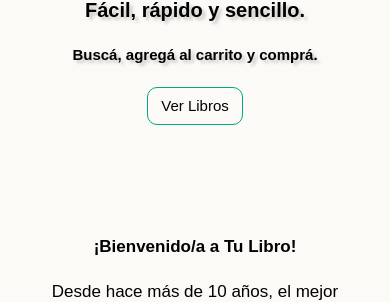
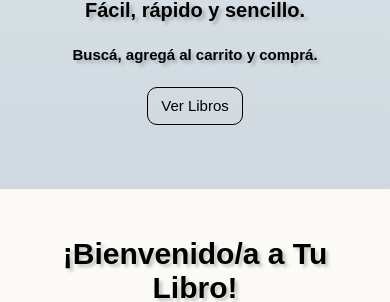
Before and after one commit to MicaBahurlet/TuLibro, a plain HTML site: page index.html in a window 390 px wide. Shown: the part 545-847 px from the top of the page. Drawn offline with nearby package versions, Linux system fonts and the light colour scheme.

Commit message:
add new book´s and Style Hero

```diff
--- a/assets/Style.css
+++ b/assets/Style.css
@@ -322,6 +322,8 @@ header a img{
     justify-content: space-around;
     align-items: center;
     padding: 4rem;
+    background-image: linear-gradient(to top, #cfd9df 0%, #e2ebf0 100%);
+
 }
 
 #Hero .textHero{
@@ -333,15 +335,18 @@ header a img{
 #Hero .textHero h1{
     font-size: 47px;
     text-shadow: 0.2rem 0.2rem 0.2rem rgba(0, 0, 0, 0.2);
+
 }
 #Hero .textHero h2{
     font-size: 30px;
     text-shadow: 0.2rem 0.2rem 0.2rem rgba(0, 0, 0, 0.2);
+
 }
 
 #Hero .textHero h3{
     font-size: 20px;
     text-shadow: 0.2rem 0.2rem 0.2rem rgba(0, 0, 0, 0.2);
+
 }
 
 .button {
@@ -355,8 +360,8 @@ header a img{
     transition: .5s;
     font-weight: 400;
     font-size: 17px;
-    border: 1px solid;
-    color: var(--color);
+    border: 1px solid black;
+    color: whitesmoke;
     z-index: 1;
     width: 100%;
     height: auto;
@@ -415,6 +420,7 @@ header a img{
     height: auto;
     max-width: 400px;
     margin-top: 4rem;
+
 }
 
 /*----------- BENEFICIOS ------------- */
@@ -424,12 +430,17 @@ header a img{
     flex-direction: column;
     justify-content: center;
     font-size: 20px;
-    /*text-shadow: 0.2rem 0.2rem 0.2rem rgba(0, 0, 0, 0.2);*/
     width: 100%;
     height: auto;
     max-width: 1000px;
     margin: 2rem auto;
     gap: 0.5rem;
+}
+
+#Beneficios h3{
+    font-size: 30px;
+    text-shadow: 0.2rem 0.2rem 0.2rem rgba(0, 0, 0, 0.2);
+    margin-bottom: 1rem;
 }
 
 #Beneficios p{
--- a/assets/mediaqueryes.css
+++ b/assets/mediaqueryes.css
@@ -60,7 +60,7 @@
         align-items: center;
         width: 100%;
         height: auto;
-        max-width:  800px;
+        max-width:  950px;
         gap: 5px;
         margin: 2rem auto;
      }
@@ -216,7 +216,7 @@
        align-items: center;
        width: 100%;
        height: auto;
-       max-width: 400px;
+       max-width: 550px;
        gap: 2px;
        margin: 2rem auto;
     }
```
Also changed, not shown: index.html (+1 -0 lines).
